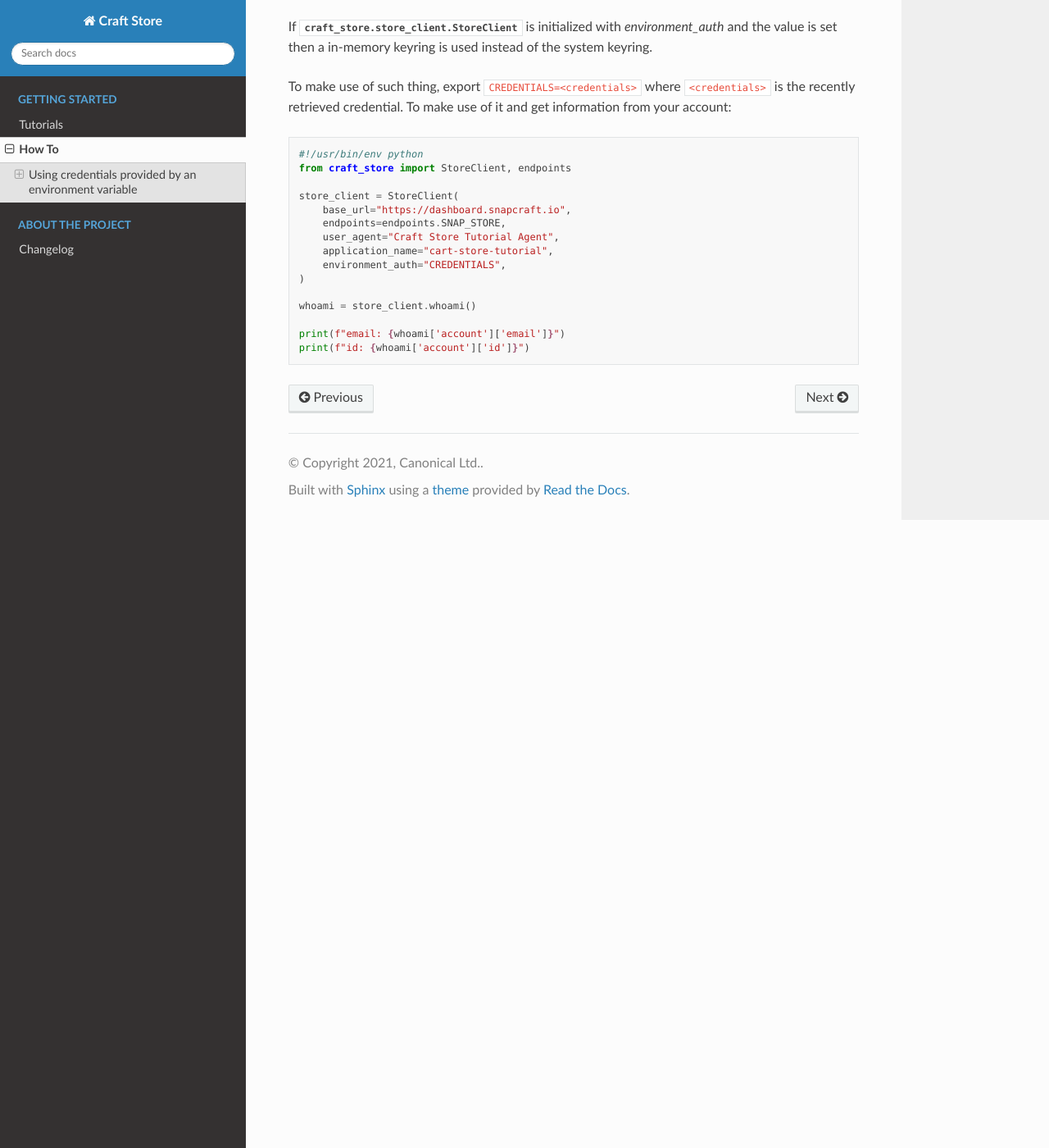
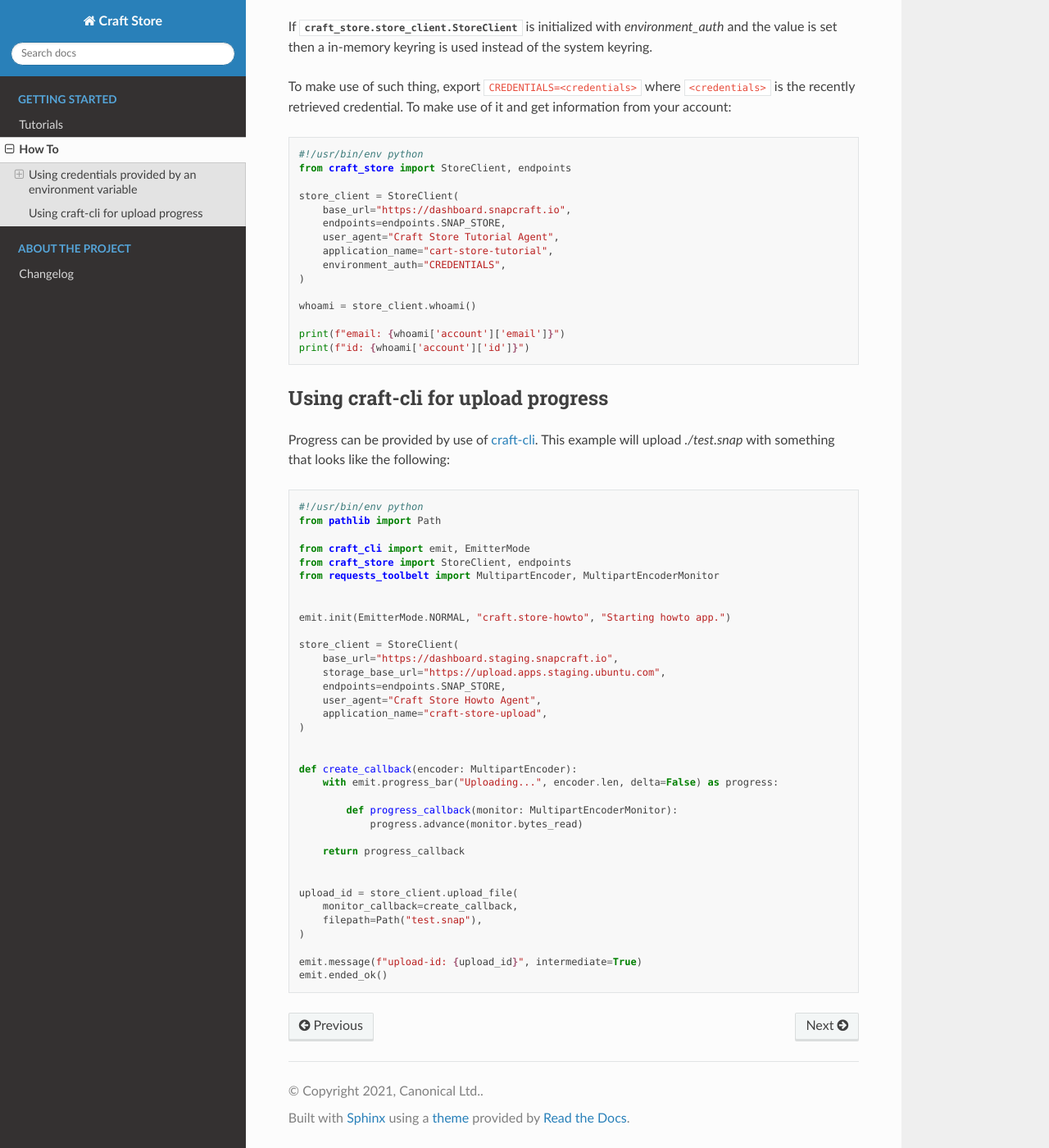
Before and after one commit to canonical/craft-store, a Sphinx documentation site: the page built from docs/howtos.rst, in a window 1280 px wide and 1400 px high, scrolled down 830 px. Shown: the whole window at 82% size. Built offline with Sphinx 7.4.7 and the Read the Docs theme 2.0.0, drawn with Linux system fonts in a browser that asks for light colours; pages that are not in the unit, such as notebooks, are missing from menus.

Commit message:
docs: add howto on uploading with progress from craft-cli
Signed-off-by: Sergio Schvezov <sergio.schvezov@canonical.com>

```diff
--- a/docs/howtos.rst
+++ b/docs/howtos.rst
@@ -68,3 +68,52 @@ it and get information from your account:
 
   print(f"email: {whoami['account']['email']}")
   print(f"id: {whoami['account']['id']}")
+
+
+Using craft-cli for upload progress
+===================================
+
+Progress can be provided by use of craft-cli_. This example will upload
+`./test.snap` with something that looks like the following:
+
+.. code-block:: python
+
+  #!/usr/bin/env python
+  from pathlib import Path
+
+  from craft_cli import emit, EmitterMode
+  from craft_store import StoreClient, endpoints
+  from requests_toolbelt import MultipartEncoder, MultipartEncoderMonitor
+
+
+  emit.init(EmitterMode.NORMAL, "craft.store-howto", "Starting howto app.")
+
+  store_client = StoreClient(
+      base_url="https://dashboard.staging.snapcraft.io",
+      storage_base_url="https://upload.apps.staging.ubuntu.com",
+      endpoints=endpoints.SNAP_STORE,
+      user_agent="Craft Store Howto Agent",
+      application_name="craft-store-upload",
+  )
+
+
+  def create_callback(encoder: MultipartEncoder):
+      with emit.progress_bar("Uploading...", encoder.len, delta=False) as progress:
+
+          def progress_callback(monitor: MultipartEncoderMonitor):
+              progress.advance(monitor.bytes_read)
+
+      return progress_callback
+
+
+  upload_id = store_client.upload_file(
+      monitor_callback=create_callback,
+      filepath=Path("test.snap"),
+  )
+
+  emit.message(f"upload-id: {upload_id}", intermediate=True)
+  emit.ended_ok()
+
+
+
+.. _craft-cli: https://craft-cli.readthedocs.org/
```
